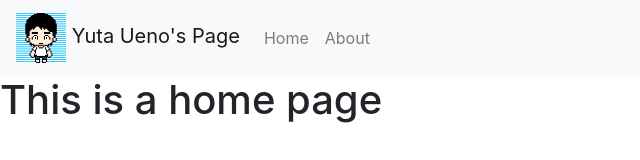
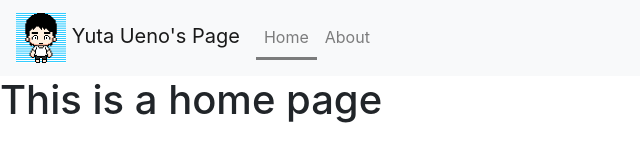
Before and after one commit to y-u-t-a/firebase, a Vue app: page / in a window 1280 px wide. Shown: the top 160 px of the page, without its empty margins (0-640 px from the left). Built offline with nearby package versions, Linux system fonts and the light colour scheme; what vue-head would draw is missing.

Commit message:
選択したメニューにアンダーバーを付与

```diff
--- a/src/components/CoomonNavbar.vue
+++ b/src/components/CoomonNavbar.vue
@@ -18,5 +18,7 @@ export default {
 </script>
 
 <style>
-
+.nav-item > .router-link-exact-active {
+  border-bottom: solid;
+}
 </style>
```
